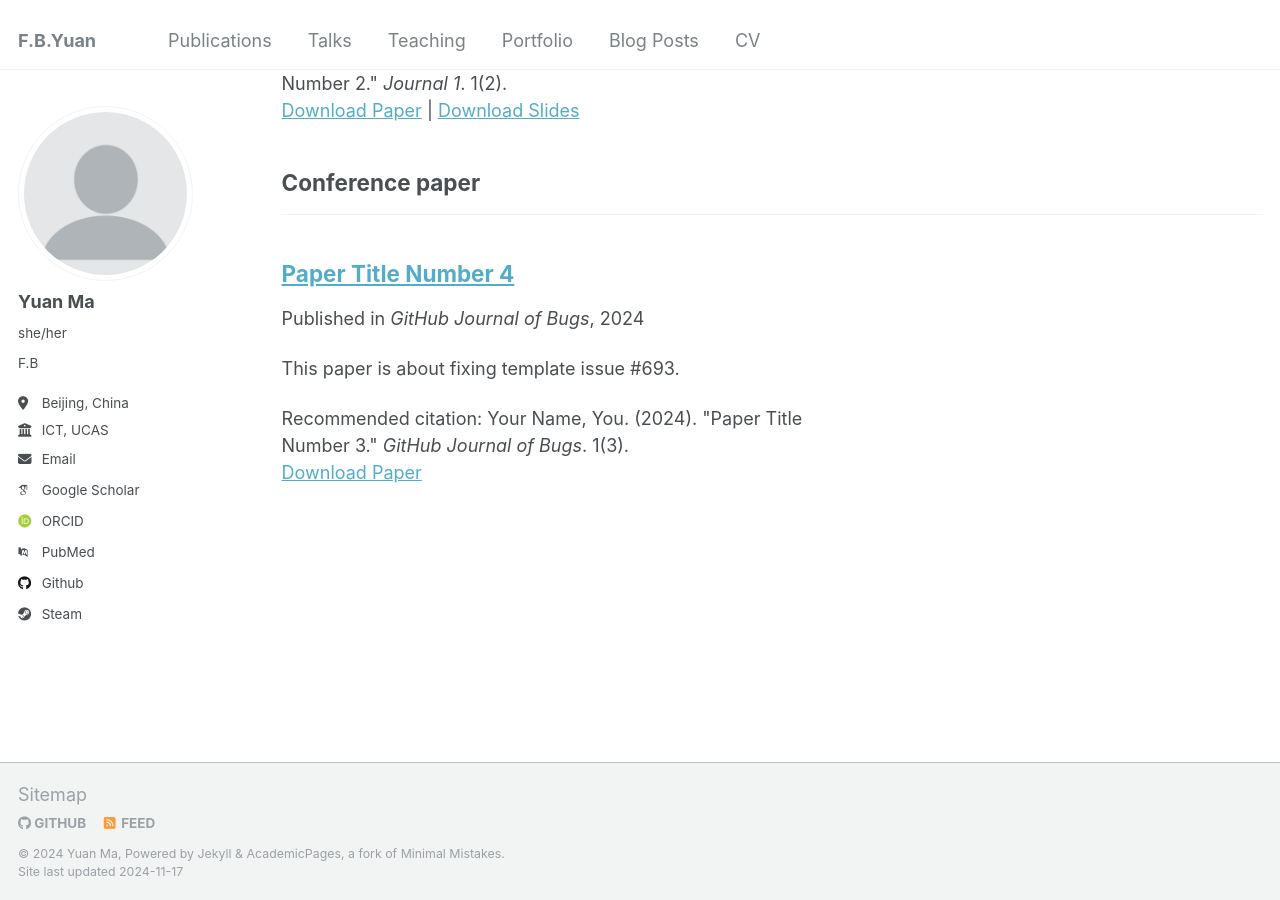
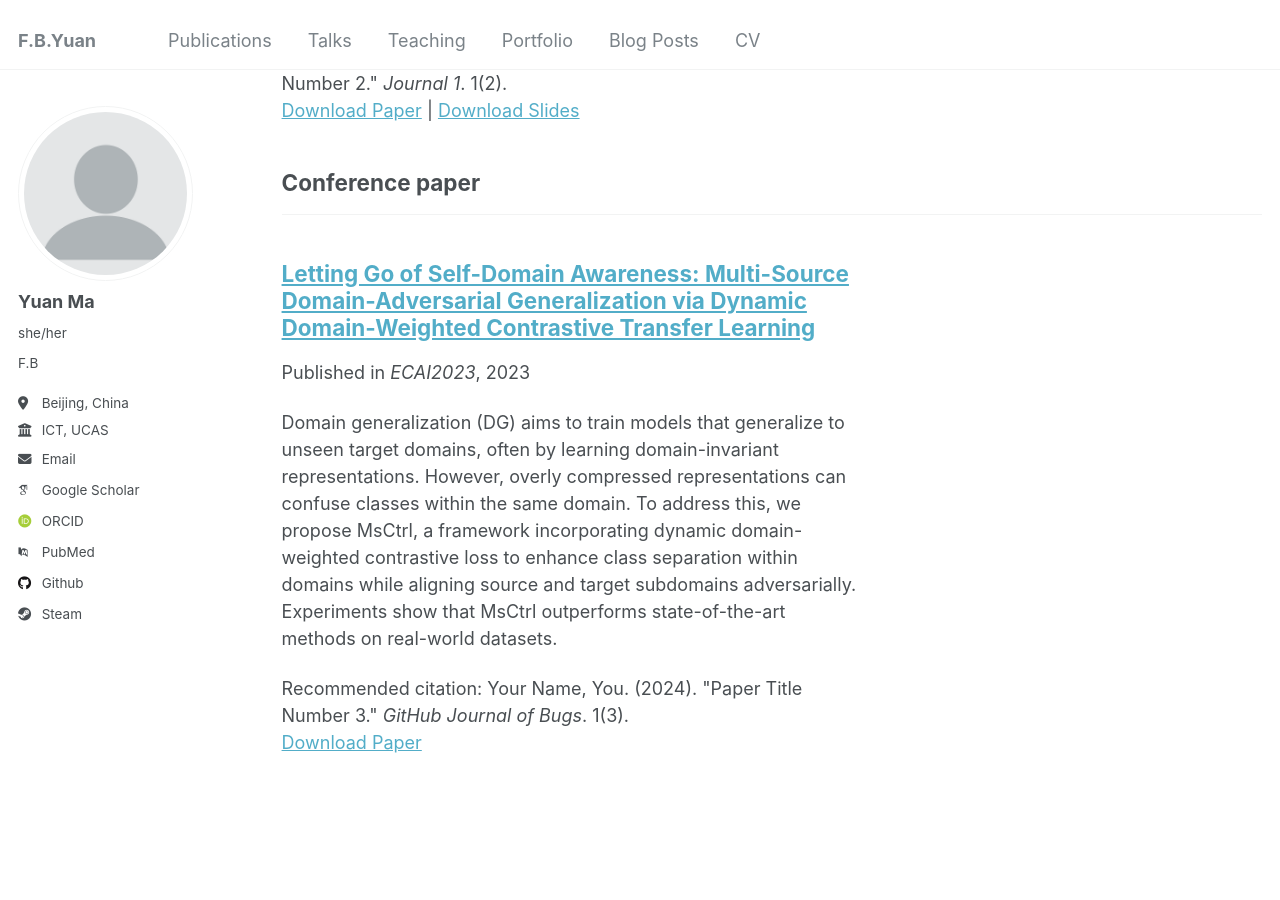
Before and after one commit to FByyyyuan/FByyyyuan.github.io, a Jekyll site: the page built from _pages/publications.html, in a window 1280 px wide and 900 px high, scrolled down 1336 px. Built offline with Jekyll 4.4.1, drawn with Linux system fonts in a browser that asks for light colours; some web fonts are replaced.

Commit message:
Update 2024-02-17-paper-title-number-4.md

```diff
--- a/_publications/2024-02-17-paper-title-number-4.md
+++ b/_publications/2024-02-17-paper-title-number-4.md
@@ -1,11 +1,11 @@
 ---
-title: "Paper Title Number 4"
+title: "Letting Go of Self-Domain Awareness: Multi-Source Domain-Adversarial Generalization via Dynamic Domain-Weighted Contrastive Transfer Learning"
 collection: publications
 category: conferences
 permalink: /publication/2024-02-17-paper-title-number-4
-excerpt: 'This paper is about fixing template issue #693.'
-date: 2024-02-17
-venue: 'GitHub Journal of Bugs'
+excerpt: 'Domain generalization (DG) aims to train models that generalize to unseen target domains, often by learning domain-invariant representations. However, overly compressed representations can confuse classes within the same domain. To address this, we propose MsCtrl, a framework incorporating dynamic domain-weighted contrastive loss to enhance class separation within domains while aligning source and target subdomains adversarially. Experiments show that MsCtrl outperforms state-of-the-art methods on real-world datasets.'
+date: 2023-10-01
+venue: 'ECAI2023'
 paperurl: 'http://academicpages.github.io/files/paper3.pdf'
 citation: 'Your Name, You. (2024). &quot;Paper Title Number 3.&quot; <i>GitHub Journal of Bugs</i>. 1(3).'
 ---
```
